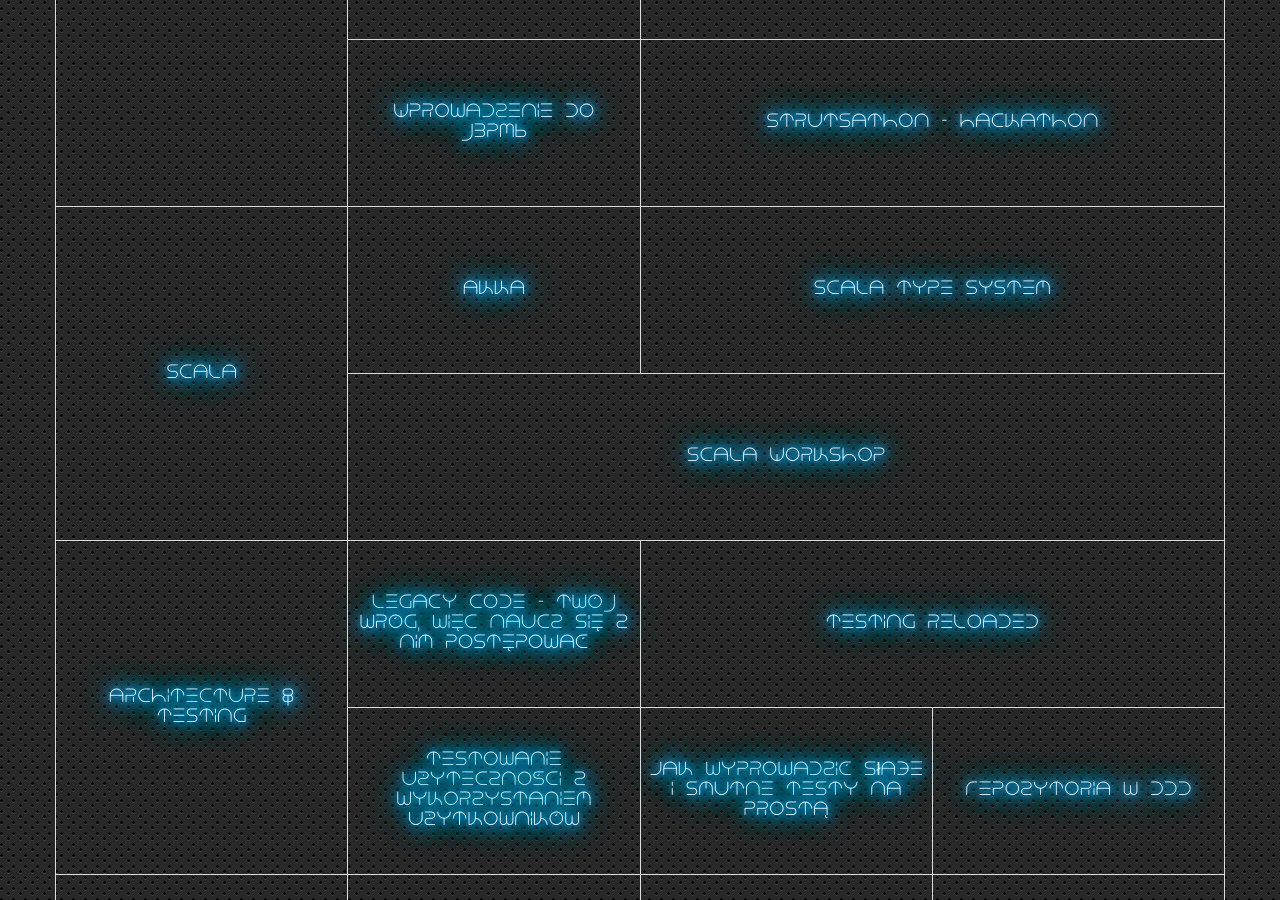
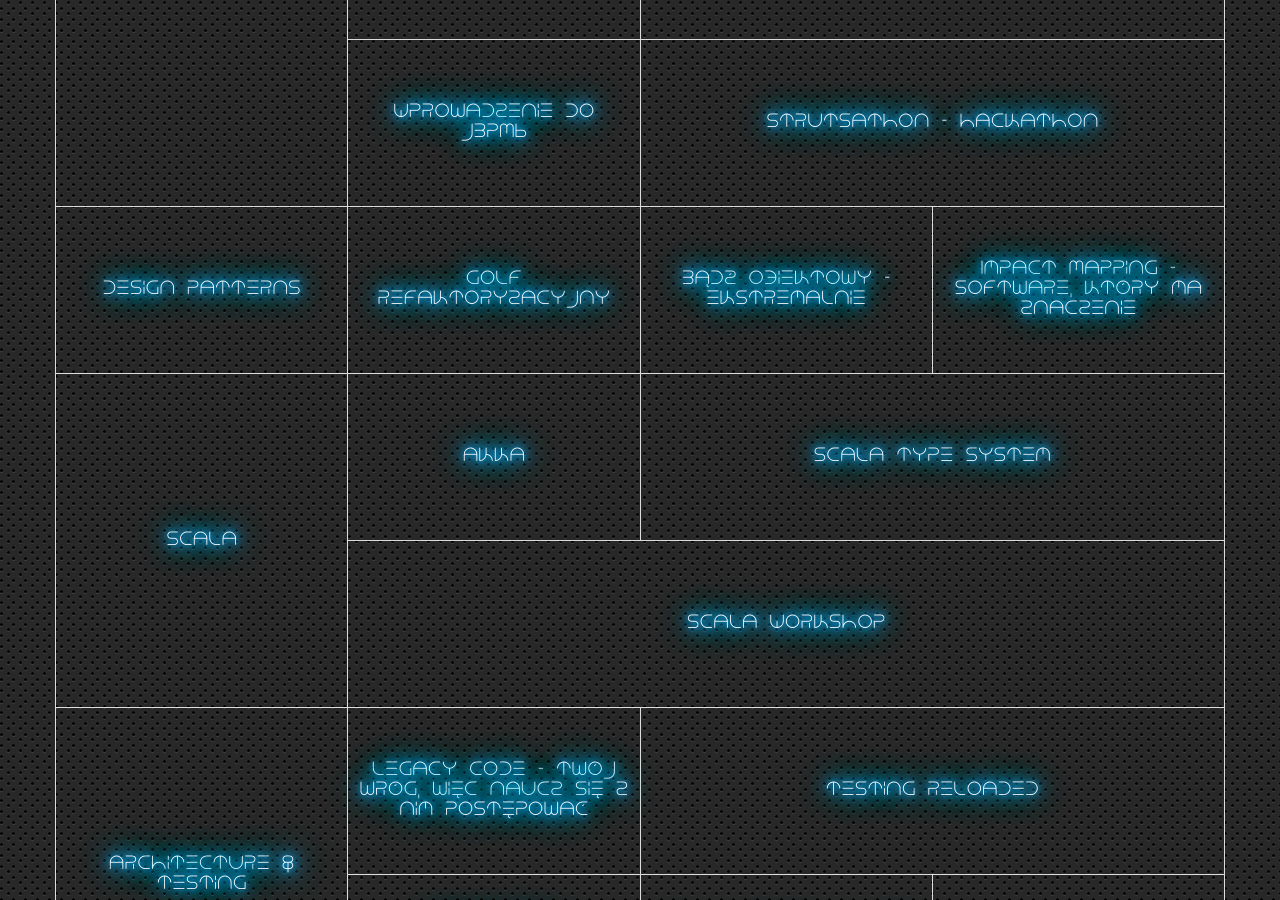
Before and after one commit to wojtekerbetowski/warsjawa2013, a Jekyll site: the page built from index.html, in a window 1280 px wide and 900 px high, scrolled down 1203 px. Built offline with Jekyll 4.4.1, drawn with Linux system fonts in a browser that asks for light colours; some of the changed lines change nothing that is shown.

Commit message:
Design Patterns

```diff
--- a/index.html
+++ b/index.html
@@ -92,6 +92,38 @@
         spots: 20
         description: "Chcesz pokodować? Chcesz zobaczyć jak pracuje się w małych zespołach? Liznąć trochę agile? I na koniec chcesz aby to co napiszesz było przez kogoś wykorzystane?<br/><br/>Zapraszam na Strutsathon, gdzie będziesz miał możliwość zrobić to wszystko i przy okazji pomożesz w rozwoju nowej wersji Apache Struts 3!"
         requirements:  "Znać Javę na tyle aby móc coś w niej napisać, znać podstawy testowania - JUnit, TestNG, Laptop z IDE, Maven, Git"
+
+- name: Design Patterns
+  paths:
+    - talks:
+      - id: golf_refaktor
+        title: Golf refaktoryzacyjny
+        speaker:
+          name: Krzysztof Jelski i Michał Lipski
+          photo: /img/tbd.jpg
+          bio: "Krzysztof Jelski - doświadczony deweloper Javy i C#, praktykujący Test-Driven Development. Pracuje na sposób Agile’owy i przez szkolenia i coaching pomaga innym tworzyć oprogramowanie w ten sposób. Na co dzień w Pragmatists. Właściciel agile-elearning.pl, sprzedaje online’owe szkolenia z Agile’owych praktyk inżynierskich.<br/><br/>Michał Lipski - programista Java i JEE. Entuzjasta technologii opensource i metodologii agile. Na co dzień doskonali swój warsztat praktykując TDD i Pair Programming w firmie Pragmatists."
+        spots: 40
+        description: "Jedni grają w golfa sportowego, inni wolą golf rekreacyjny, a my zagramy w golfa... refaktoryzacyjnego!<br/><br/> Miejscem startowym, czyli tee box, będzie brzydki, nieczytelny kod z wielką ilością duplikacji. Ale na szczęście z testami (...uff!). Naszym dołkiem będzie piękny, zrefaktoryzowany kod. Dostaniesz jedno i drugie już na starcie. A Twoim zadaniem będzie osiągnięcie dołka przez dokonanie jak najmniejszej ilości refaktoryzacji (czyli uderzeń piłeczki). Zespół, który osiągnie cel z najmniejszą liczbą punktów, wygrywa ufundowaną przez Pragmatists nagrodę.<br/><br/>Pracować będziemy w zespołach 2-osobowych. Najmniej będą kosztowały refaktoryzacje automatyczne, więcej copy-paste, a najwięcej kod niekompilujący się i nieprzechodzące testy (ouch!).<br/><br/>Dlaczego tak? Hmm... Refaktoryzacja małymi krokami jest szybka i bezpieczniejsza od hurra-zmian w całym codebasie i naprawiania kolejnych błędów kompilacji i nieprzechodzących testów. Mamy nadzieję, że przekonacie się o tym w czasie tego warsztatu."
+        requirements: "Potrzebny laptop z zainstalowanym Eclipse IDE lub IntelliJ IDEA.<br/><br/>Przydatna będzie wiedza o refaktoryzacji kodu [1] i znajomość refaktoryzacji automatycznych w IDE.<br/><br/>[1] Martin Fowler. 'Refaktoryzacja. Ulepszanie struktury istniejącego kodu'"
+
+      - id: badz_obiektowy
+        title: Bądź obiektowy - ekstremalnie
+        speaker:
+          name: Adam Dąbrowski
+          photo: /img/tbd.jpg
+          bio: TBD
+        spots: 30
+        description: TBD
+
+      - id: impact_mapping
+        title: Impact Mapping - software, który ma znaczenie
+        speaker:
+          name: Krzysztof Jelski
+          photo: /img/speakers/krzysztof_jelski.jpg
+          bio: "Krzysztof Jelski - doświadczony deweloper Javy i C#, praktykujący Test-Driven Development. Pracuje na sposób Agile’owy i przez szkolenia i coaching pomaga innym tworzyć oprogramowanie w ten sposób. Na co dzień w Pragmatists. Właściciel agile-elearning.pl, sprzedaje online’owe szkolenia z Agile’owych praktyk inżynierskich."
+        spots: 30
+        description: "Dzięki Agile’owemu podejściu z grubsza rozwiązaliśmy już temat dostarczania działającego oprogramowania. Jesteśmy całkiem nieźli w tworzeniu oprogramowania “we właściwy sposób”. Czas na tę trudniejszą część: tworzenie “właściwego oprogramowania”. Takiego, które jest wartościowe, które rzeczywiście poprawia funkcjonowanie biznesu naszych klientów.<br/><br/>Impact Mapping znacząco w tym pomaga. Zespół rozpoczyna od zdefiniowania celów biznesowych, po czym zastanawia się kto i w jaki sposób może pomóc je osiągnąć. Wynikiem tego procesu jest wspólne rozumienie do czego zmierzamy. Założenia stają się jawne. Uzyskujemy możliwość sprawdzania na bieżąco, czy idziemy w dobrym kierunku i ewentualnej korekcji planu. Zespół wytwórczy, rozumiejąc cele biznesowe, podejmuje lepsze decyzje w swej codziennej pracy i szybciej dostarcza tylko to, co przybliża do celu. Ponieważ technika jest wizualna, wspólne rozumienie tworzy się szybko, z dużą dozą “fun-u” i z IQ większym o 50.<br/><br/>Sesja rozpocznie się od przedstawienia techniki Impact Mapping. Następnie uczestnicy przećwiczą jej stosowanie pracując w małych grupach. Oprócz tworzenia Impact Mapy, sprawdzimy jak za jej pomocą priorytetyzować zadania."
+        requirements: "Nie ma żadnych wyjściowych wymagań. Warsztat odpowiedni nie tylko dla deweloperów, ale dla wszystkich zaangażowanych w projekty software'owe (analitycy, testerzy, product ownerzy...)"
 
 - name: Scala
   paths:
```
